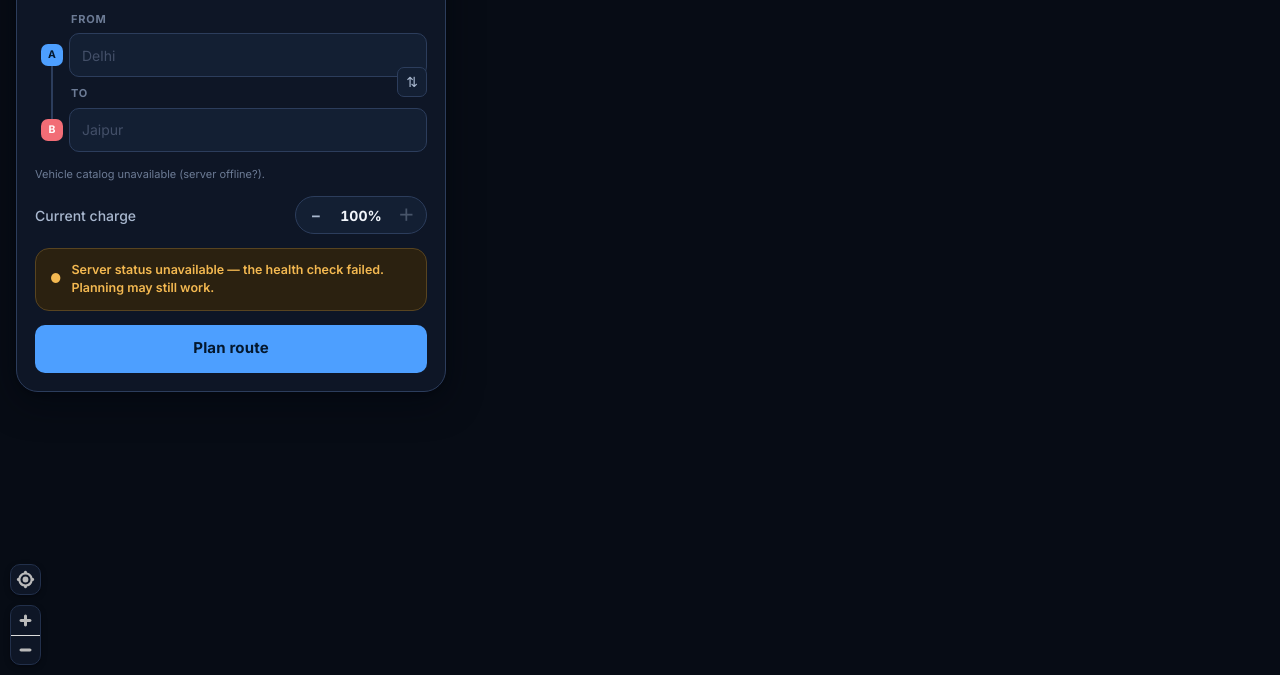
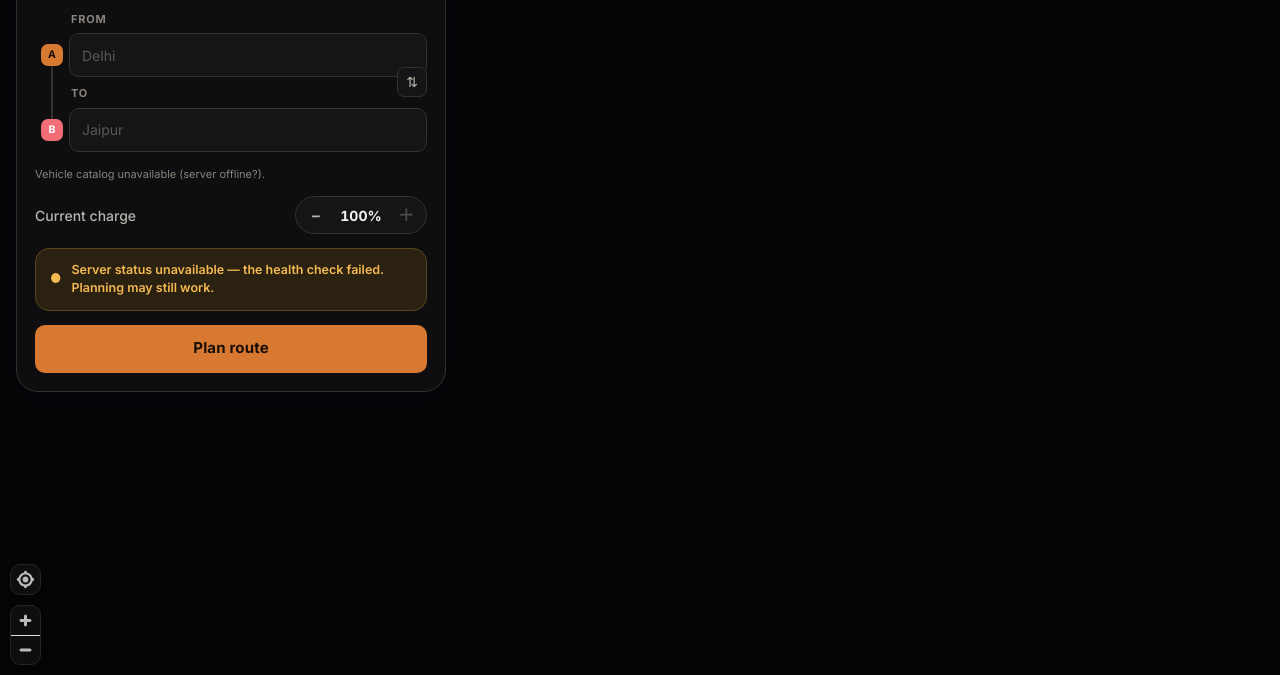
Before and after one commit to NeticYTOF/Indev, a website built with Vite: page apps/web/index.html in a window 1280 px wide. Shown: the part 125-800 px from the top of the page. Built offline with nearby package versions, Linux system fonts and the light colour scheme; no server answers; files whose address does not match are found by name.

Commit message:
Recolor web tokens to black and burnt orange

```diff
--- a/apps/web/src/styles.css
+++ b/apps/web/src/styles.css
@@ -9,29 +9,29 @@
 
 :root {
   /* ---- surfaces & ink ---- */
-  --bg: #070C15;
-  --surface: #0E1626;
-  --surface-2: #131F33;
-  --surface-3: #182740;
-  --ink: #F1F5FB;
-  --ink-2: #A9B8CF;
-  --ink-3: #6C7B95;
-  --ink-4: #434F68;
-  --line: #22304B;
-  --line-2: #2C3D5C;
-
-  /* ---- accent (electric blue) ---- */
-  --accent: #4D9FFF;
-  --accent-strong: #7AB5FF;
-  --accent-ink: #04182E;
-  --accent-soft: #102544;
-  --accent-border: #2A5085;
+  --bg: #050506;
+  --surface: #0E0E10;
+  --surface-2: #151517;
+  --surface-3: #1D1D20;
+  --ink: #F4F2EE;
+  --ink-2: #B8B4AD;
+  --ink-3: #88837B;
+  --ink-4: #5B5650;
+  --line: #252422;
+  --line-2: #34322E;
+
+  /* ---- accent (restrained burnt orange) ---- */
+  --accent: #D87932;
+  --accent-strong: #EC9A55;
+  --accent-ink: #1A0F06;
+  --accent-soft: #25170E;
+  --accent-border: #6A3C1D;
 
   /* ---- semantics (solid fills) ---- */
   --ok: #3ED598;          --ok-soft: #0C2820;   --ok-border: #17553E;
   --warn: #F4B951;         --warn-soft: #2B2110; --warn-border: #584420;
   --bad: #F26D76;          --bad-soft: #2B1115;  --bad-border: #5A2833;
-  --synthetic: #B990FF;     --synthetic-soft: #211835; --synthetic-border: #453468;
+  --synthetic: #E99455;   --synthetic-soft: #231710; --synthetic-border: #6B3C1C;
 
   /* ---- battery / SoC ---- */
   --soc-high: #3ED598;
@@ -46,8 +46,8 @@
   --brand-other: #66748F;
 
   /* ---- map ---- */
-  --route: #4D9FFF;
-  --route-casing: #E9F1FC;
+  --route: #D87932;
+  --route-casing: #F4F2EE;
 
   /* ---- radius ---- */
   --r-xl: 22px;
@@ -147,7 +147,7 @@ body {
 .maplibregl-ctrl-attrib,
 .maplibregl-ctrl-attrib.maplibregl-compact {
   font-size: var(--text-xs);
-  background-color: rgba(14, 22, 38, 0.92) !important;
+  background-color: rgba(14, 14, 16, 0.92) !important;
   color: var(--ink-3) !important;
   border-radius: var(--r-sm);
 }
```
